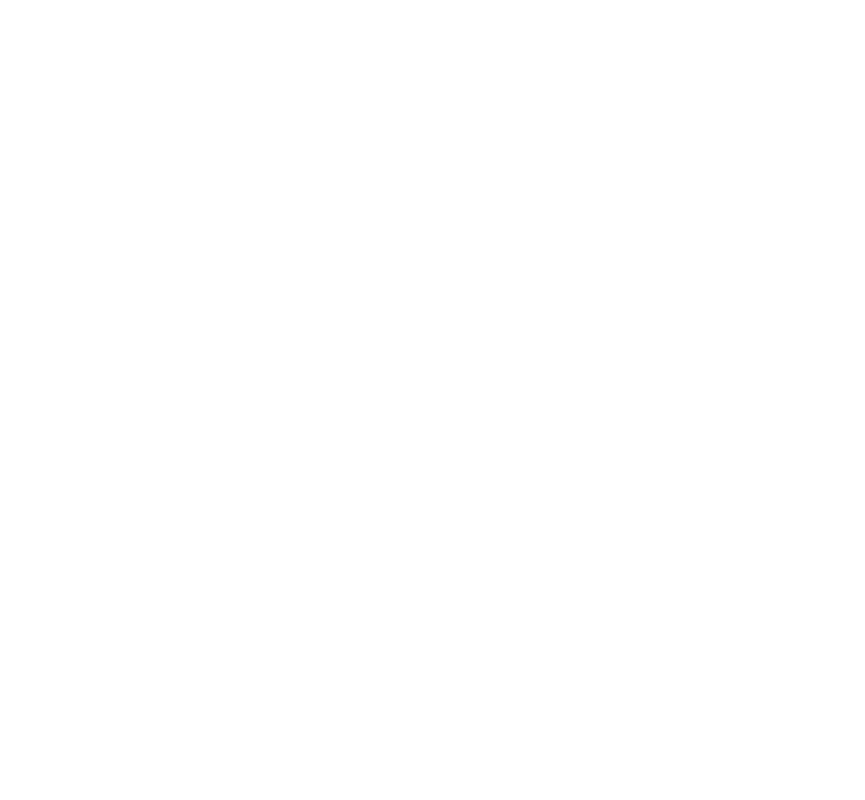
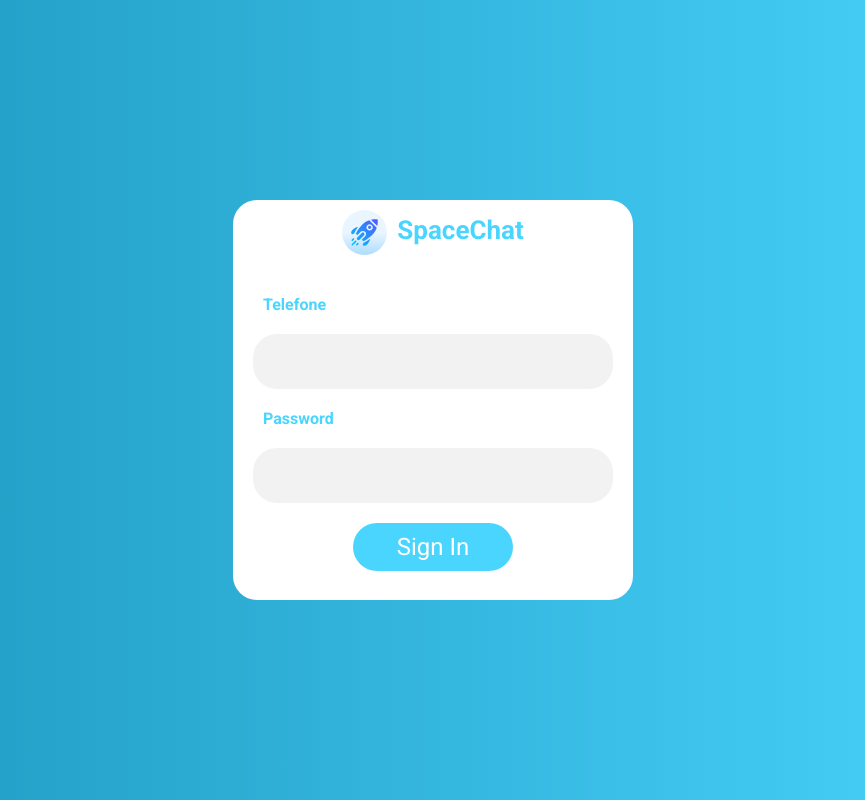
Before and after one commit to garciamendes/SpaceChat, a React (Create React App) app in the folder frontend/: page /login in a window 1280 px wide. Shown: the whole page, without its empty margins (207-1072 px from the left). Built offline with nearby package versions, Linux system fonts and the light colour scheme.

Commit message:
Adjustes

```diff
--- a/frontend/src/containers/login/index.js
+++ b/frontend/src/containers/login/index.js
@@ -10,7 +10,7 @@
 
 
 function login() {
-    return(
+  return (
     <Container>
       <Login>
         <div className='logo'>
@@ -21,7 +21,7 @@
           <h3>Telefone</h3>
           <InputMask mask='(99) 9 9999-9999' />
           <h3>Password</h3>
-                    <input type='password'/>
+          <input type='password' />
           <button type='submit'>Sign In</button>
         </Form>
       </Login>
--- a/frontend/src/index.js
+++ b/frontend/src/index.js
@@ -4,7 +4,7 @@
 // Third party
 import ReactDOM from 'react-dom'
 
-// Loca
+// Local
 import App from './App'
 
 ReactDOM.render(
--- a/frontend/src/router.js
+++ b/frontend/src/router.js
@@ -12,7 +12,7 @@
   return (
     <BrowserRouter>
       <Switch>
-        <Route path='/' exact component={login}/>
+        <Route path='/login' exact component={login}/>
       </Switch>
     </BrowserRouter>
   )
```
Also changed, not shown: frontend/src/containers/login/styles.js (indentation only). Lines whose indentation alone changed are shown as unchanged.
